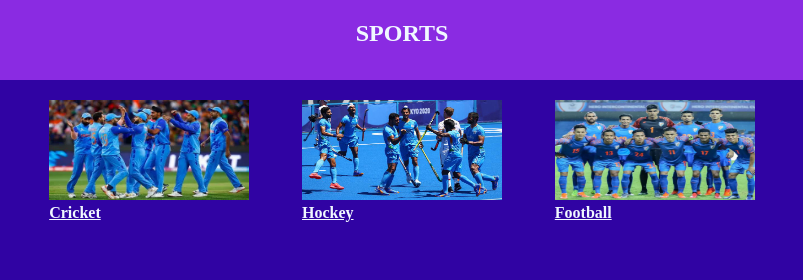
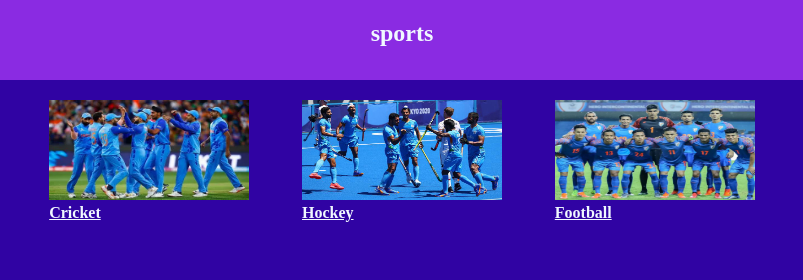
Before and after one commit to Pritam7620/Basic-Sports-pages, a plain HTML site: page index.html in a window 1280 px wide. Shown: the top 280 px of the page, 238-1041 px from the left. Drawn offline with Linux system fonts and the light colour scheme.

Commit message:
i modify index page

```diff
--- a/index.html
+++ b/index.html
@@ -10,7 +10,7 @@
     <header id="head">
       <div class="divid">
         <img id="logo" src="sports.jpg" alt="sports"  style="height: 35px;">
-        <h2>SPORTS</h2>
+        <h2>sports</h2>
         <div id="follow">
        <p>follow us</p>
 
```
